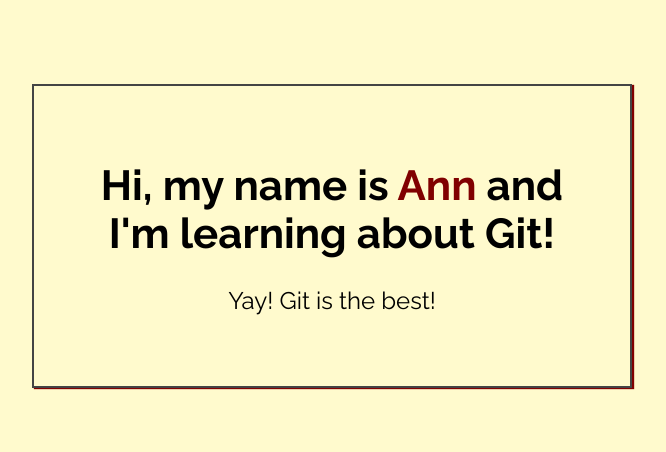
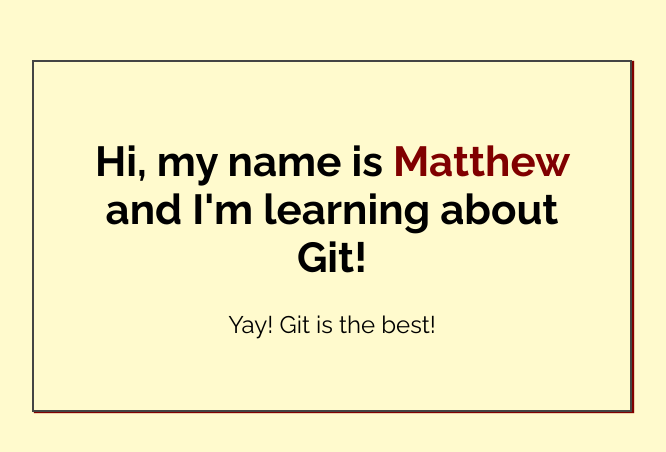
Before and after one commit to BlazeGamer625/my-first-repo, a plain HTML site: page index.html in a window 1280 px wide. Shown: the part 164-616 px from the top of the page, without its empty margins (308-974 px from the left). Drawn offline with Linux system fonts and the light colour scheme.

Commit message:
Added name to index.html

```diff
--- a/index.html
+++ b/index.html
@@ -14,7 +14,7 @@
 <body>
 
     <div class="greeting">
-        <h1>Hi, my name is <span class="highlight">Ann</span> and I'm learning about Git! </h1>
+        <h1>Hi, my name is <span class="highlight">Matthew</span> and I'm learning about Git! </h1>
 
         <p>Yay! Git is the best!</p>
     </div>
```
